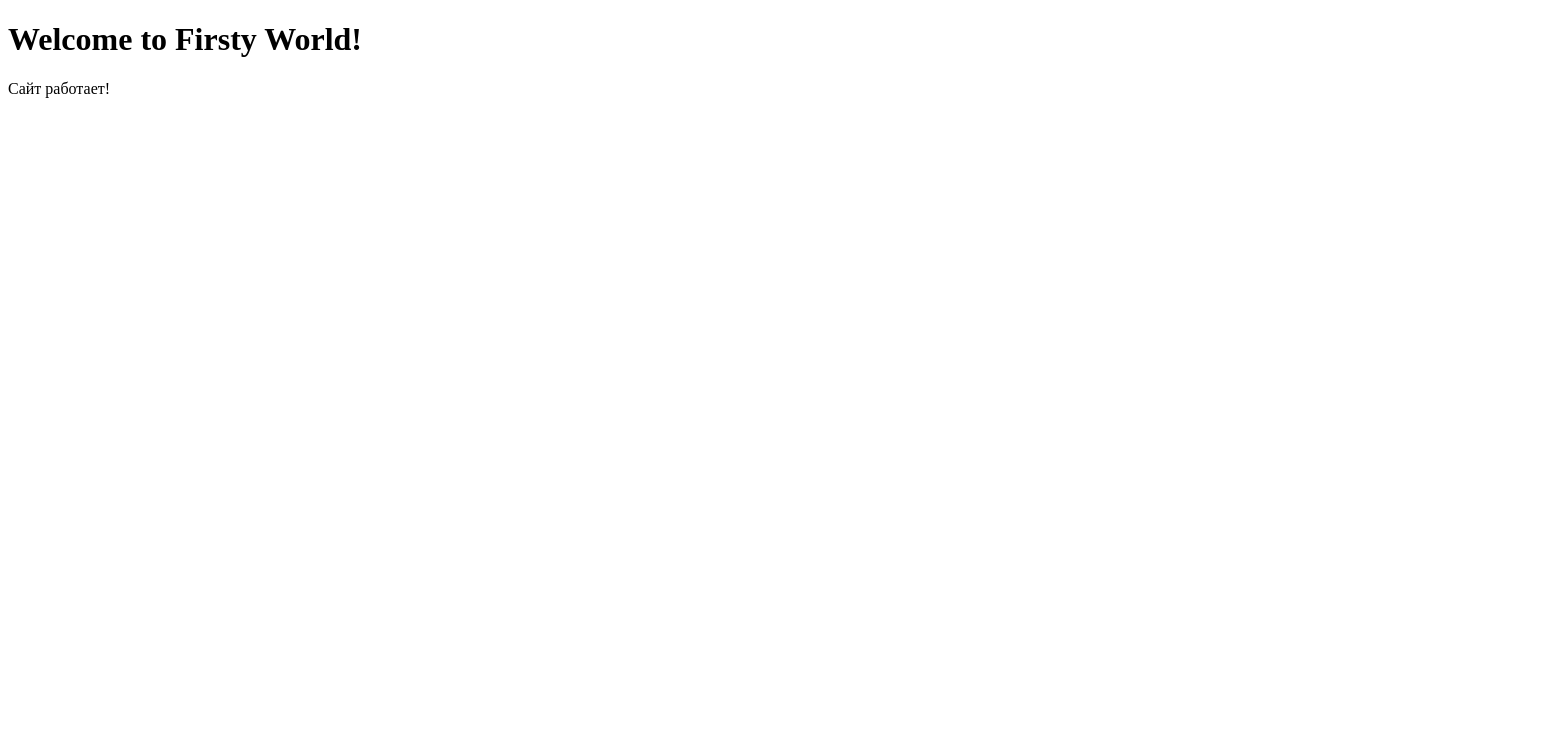
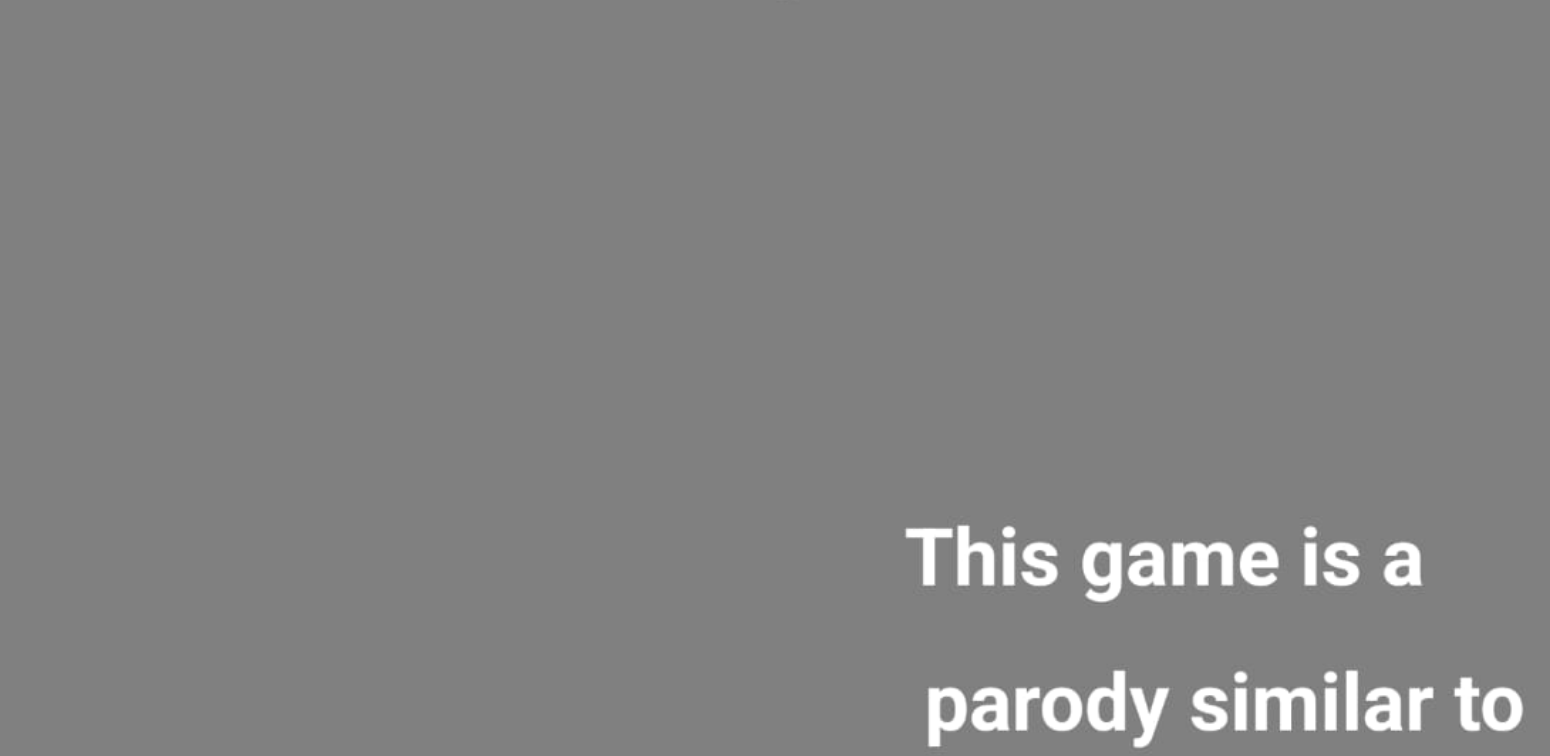
Before and after one commit to Firstos08/FirstyWorld, a website: page client/index.html in a window 1280 px wide. Shown: the top 756 px of the page, 1550 px wide, since content can reach past the window. Drawn offline with Linux system fonts and the light colour scheme.

Commit message:
updatesecond

```diff
--- a/client/index.html
+++ b/client/index.html
@@ -1,10 +1,23 @@
 <!DOCTYPE html>
 <html>
-  <head>
-    <title>Firsty World</title>
-  </head>
-  <body>
-    <h1>Welcome to Firsty World!</h1>
-    <p>Сайт работает!</p>
-  </body>
+<head>
+  <title>Главное меню</title>
+  <style>
+    body {
+      margin: 0;
+      background-color: black;
+      display: flex;
+      justify-content: center;
+      align-items: center;
+      height: 100vh;
+    }
+    img {
+      width: 1920px;
+      height: 1020px;
+    }
+  </style>
+</head>
+<body>
+  <img src="menu.png" alt="Главное меню">
+</body>
 </html>
```
Also changed, not shown: client/old_index.html (added, +10 -0 lines), client/menu.png (added).
